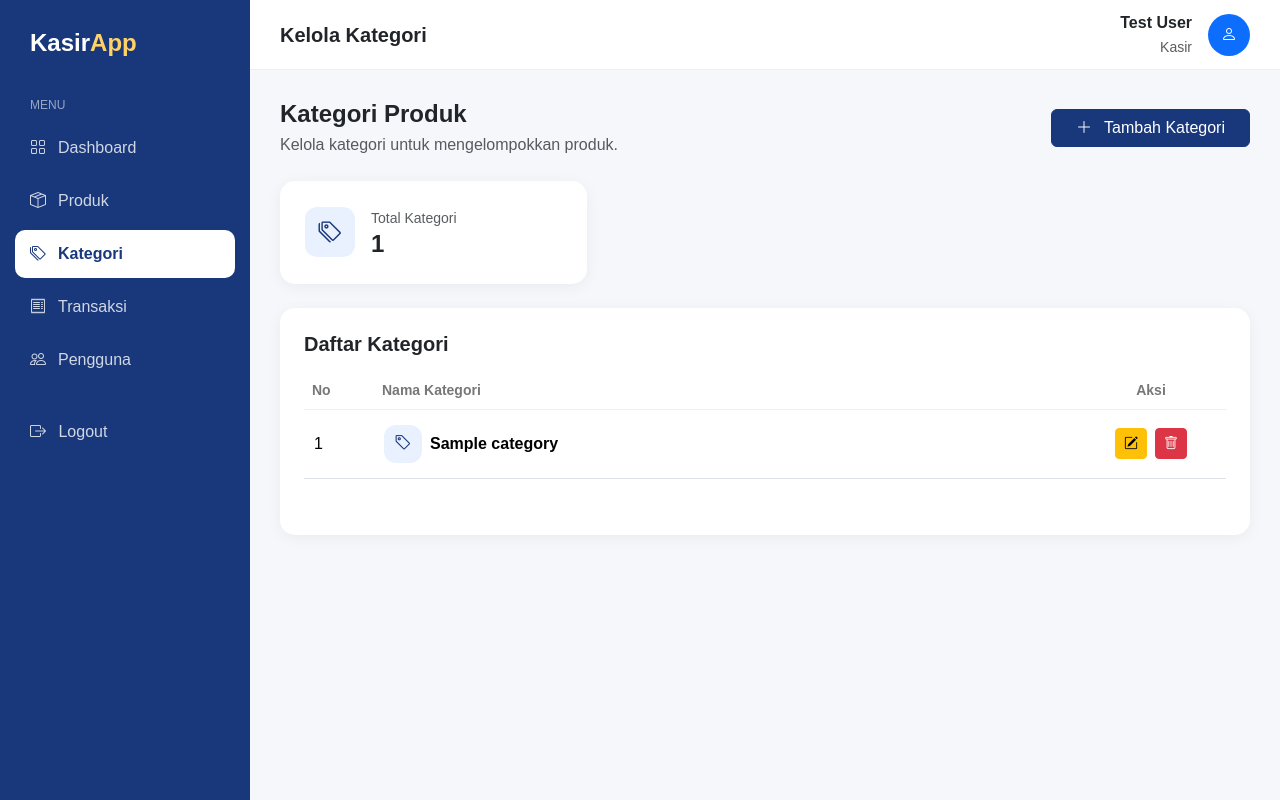
After one commit to ktrwdhi/kasir, a Laravel app: page /admin/categories in a window 1280 px wide. The commit adds this page. Run offline with Laravel 12, Linux system fonts and the light colour scheme; a user stored in the database is signed in; data comes from the database, SQL or seed files in the repository; tables that the repository leaves empty hold one stand-in row (values such as "Sample post").

Commit message:
add category

```diff
--- /dev/null
+++ b/backend/app/Http/Controllers/admin/categoryController.php
@@ -0,0 +1,70 @@
+<?php
+
+namespace App\Http\Controllers\admin;
+
+use App\Http\Controllers\Controller;
+use App\Models\category;
+use Illuminate\Http\Request;
+
+class categoryController extends Controller
+{
+    public function index()
+    {
+        $categories = Category::latest()->paginate(10);
+
+        return view('admin.categories', compact('categories'));
+    }
+
+    // Tambah kategori
+    public function store(Request $request)
+    {
+        $request->validate([
+            'name' => 'required|string|max:255|unique:categories,name',
+        ]);
+
+        Category::create([
+            'name' => $request->name,
+        ]);
+
+        return redirect()
+            ->route('admin.categories.index')
+            ->with('success', 'Kategori berhasil ditambahkan.');
+    }
+
+    // Update kategori
+    public function update(Request $request, $id)
+    {
+        $category = Category::findOrFail($id);
+
+        $request->validate([
+            'name' => 'required|string|max:255|unique:categories,name,' . $id,
+        ]);
+
+        $category->update([
+            'name' => $request->name,
+        ]);
+
+        return redirect()
+            ->route('admin.categories.index')
+            ->with('success', 'Kategori berhasil diperbarui.');
+    }
+
+    // Hapus kategori
+    public function destroy($id)
+    {
+        $category = category::findOrFail($id);
+
+        if ($category->products()->exists()) {
+            return back()->withErrors([
+                'category' => 'Kategori tidak bisa dihapus karena masih digunakan oleh produk.'
+            ]);
+        }
+
+        $category->delete();
+
+        return redirect()
+            ->route('admin.categories.index')
+            ->with('success', 'Kategori berhasil dihapus.');
+    }
+
+}
--- a/backend/app/Models/category.php
+++ b/backend/app/Models/category.php
@@ -6,5 +6,12 @@ use Illuminate\Database\Eloquent\Model;
 
 class category extends Model
 {
-    //
+    protected $fillable = [
+        'name'
+    ];
+
+    public function products()
+    {
+        return $this->hasMany(products::class, 'category_id');
+    }
 }
--- /dev/null
+++ b/backend/resources/views/admin/categories.blade.php
@@ -0,0 +1,269 @@
+
+@extends('template.admin')
+
+@section('title', 'Kelola Kategori')
+@section('page-title', 'Kelola Kategori')
+
+@section('content')
+
+<div class="container-fluid p-0">
+
+    {{-- HEADER --}}
+    <div class="d-flex flex-wrap justify-content-between align-items-center gap-3 mb-4">
+        <div>
+            <h4 class="fw-bold mb-1">Kategori Produk</h4>
+            <p class="text-muted mb-0">
+                Kelola kategori untuk mengelompokkan produk.
+            </p>
+        </div>
+
+        <button class="btn btn-primary px-4" data-bs-toggle="modal"
+            data-bs-target="#createCategoryModal">
+            <i class="bi bi-plus-lg me-2"></i>
+            Tambah Kategori
+        </button>
+    </div>
+
+    {{-- TOTAL KATEGORI --}}
+    <div class="row mb-4">
+        <div class="col-md-4">
+            <div class="card stat-card">
+                <div class="d-flex align-items-center gap-3">
+                    <div class="stat-icon">
+                        <i class="bi bi-tags"></i>
+                    </div>
+
+                    <div>
+                        <small class="text-muted">Total Kategori</small>
+                        <h4 class="fw-bold mb-0">
+                            {{ $categories->total() ?? $categories->count() }}
+                        </h4>
+                    </div>
+                </div>
+            </div>
+        </div>
+    </div>
+
+    {{-- TABLE KATEGORI --}}
+    <div class="card">
+        <div class="card-body p-4">
+
+            <div class="d-flex justify-content-between align-items-center mb-3">
+                <h5 class="fw-bold mb-0">Daftar Kategori</h5>
+            </div>
+
+            <div class="table-responsive">
+                <table class="table">
+                    <thead>
+                        <tr>
+                            <th width="70">No</th>
+                            <th>Nama Kategori</th>
+                            <th width="150" class="text-center">Aksi</th>
+                        </tr>
+                    </thead>
+
+                    <tbody>
+                        @forelse($categories as $category)
+                            <tr>
+                                <td>
+                                    {{ $loop->iteration }}
+                                </td>
+
+                                <td>
+                                    <div class="d-flex align-items-center gap-2">
+                                        <div class="stat-icon"
+                                            style="width:38px;height:38px;font-size:17px;">
+                                            <i class="bi bi-tag"></i>
+                                        </div>
+
+                                        <span class="fw-semibold">
+                                            {{ $category->name }}
+                                        </span>
+                                    </div>
+                                </td>
+
+                                <td class="text-center">
+                                    <div class="d-flex justify-content-center gap-2">
+
+                                        {{-- EDIT --}}
+                                        <button class="btn btn-sm btn-warning"
+                                            data-bs-toggle="modal"
+                                            data-bs-target="#editCategoryModal"
+                                            data-id="{{ $category->id }}"
+                                            data-name="{{ $category->name }}">
+                                            <i class="bi bi-pencil-square"></i>
+                                        </button>
+
+                                        {{-- DELETE --}}
+                                        <form
+                                            action="{{ route('admin.categories.destroy', $category->id) }}"
+                                            method="POST"
+                                            onsubmit="return confirm('Yakin ingin menghapus kategori ini?')">
+
+                                            @csrf
+                                            @method('DELETE')
+
+                                            <button type="submit" class="btn btn-sm btn-danger">
+                                                <i class="bi bi-trash"></i>
+                                            </button>
+                                        </form>
+
+                                    </div>
+                                </td>
+                            </tr>
+
+                        @empty
+                            <tr>
+                                <td colspan="3" class="text-center py-5">
+                                    <i class="bi bi-inbox text-muted"
+                                        style="font-size:40px;"></i>
+
+                                    <p class="text-muted mt-2 mb-0">
+                                        Belum ada kategori.
+                                    </p>
+                                </td>
+                            </tr>
+                        @endforelse
+                    </tbody>
+                </table>
+            </div>
+
+            {{-- PAGINATION --}}
+            @if(method_exists($categories, 'links'))
+                <div class="mt-3">
+                    {{ $categories->links() }}
+                </div>
+            @endif
+
+        </div>
+    </div>
+
+</div>
+
+
+{{-- MODAL TAMBAH KATEGORI --}}
+<div class="modal fade" id="createCategoryModal" tabindex="-1">
+    <div class="modal-dialog modal-dialog-centered">
+        <div class="modal-content border-0">
+
+            <form action="{{ route('admin.categories.store') }}" method="POST">
+
+                @csrf
+
+                <div class="modal-header">
+                    <h5 class="modal-title fw-bold">
+                        <i class="bi bi-plus-circle me-2"></i>
+                        Tambah Kategori
+                    </h5>
+
+                    <button type="button" class="btn-close"
+                        data-bs-dismiss="modal"></button>
+                </div>
+
+                <div class="modal-body">
+
+                    <label class="form-label fw-semibold">
+                        Nama Kategori
+                    </label>
+
+                    <input type="text"
+                        name="name"
+                        class="form-control"
+                        placeholder="Contoh: Makanan"
+                        required>
+
+                </div>
+
+                <div class="modal-footer">
+                    <button type="button" class="btn btn-light"
+                        data-bs-dismiss="modal">
+                        Batal
+                    </button>
+
+                    <button type="submit" class="btn btn-primary">
+                        <i class="bi bi-save me-1"></i>
+                        Simpan
+                    </button>
+                </div>
+
+            </form>
+
+        </div>
+    </div>
+</div>
+
+
+{{-- MODAL EDIT KATEGORI --}}
+<div class="modal fade" id="editCategoryModal" tabindex="-1">
+    <div class="modal-dialog modal-dialog-centered">
+        <div class="modal-content border-0">
+
+            <form id="editCategoryForm" method="POST">
+
+                @csrf
+                @method('PUT')
+
+                <div class="modal-header">
+                    <h5 class="modal-title fw-bold">
+                        <i class="bi bi-pencil-square me-2"></i>
+                        Edit Kategori
+                    </h5>
+
+                    <button type="button" class="btn-close"
+                        data-bs-dismiss="modal"></button>
+                </div>
+
+                <div class="modal-body">
+
+                    <label class="form-label fw-semibold">
+                        Nama Kategori
+                    </label>
+
+                    <input type="text"
+                        name="name"
+                        id="editCategoryName"
+                        class="form-control"
+                        placeholder="Nama kategori"
+                        required>
+
+                </div>
+
+                <div class="modal-footer">
+                    <button type="button" class="btn btn-light"
+                        data-bs-dismiss="modal">
+                        Batal
+                    </button>
+
+                    <button type="submit" class="btn btn-primary">
+                        <i class="bi bi-save me-1"></i>
+                        Update
+                    </button>
+                </div>
+
+            </form>
+
+        </div>
+    </div>
+</div>
+
+@endsection
+
+
+@section('scripts')
+<script>
+    const editCategoryModal = document.getElementById('editCategoryModal');
+
+    editCategoryModal.addEventListener('show.bs.modal', function(event) {
+
+        const button = event.relatedTarget;
+
+        const id = button.getAttribute('data-id');
+        const name = button.getAttribute('data-name');
+
+        document.getElementById('editCategoryName').value = name;
+
+        document.getElementById('editCategoryForm').action =
+            "{{ url('/admin/categories') }}/" + id;
+    });
+</script>
+@endsection
--- a/backend/resources/views/template/admin.blade.php
+++ b/backend/resources/views/template/admin.blade.php
@@ -283,6 +283,12 @@
             Produk
         </a>
 
+        <a href="{{ route('admin.categories.index') }}"
+            class="{{ request()->routeIs('admin.categories.*') ? 'active' : '' }}">
+            <i class="bi bi-tags"></i>
+            Kategori
+        </a>
+
         @if (Auth()->user()->role == "owner")
             <a href="{{ route('admin.outlet.index') }}"
                 class="{{ request()->routeIs('admin.outlet.index') ? 'active' : '' }}">
--- a/backend/routes/web.php
+++ b/backend/routes/web.php
@@ -1,6 +1,7 @@
 <?php
 
 use App\Http\Controllers\admin\authController;
+use App\Http\Controllers\admin\categoryController;
 use App\Http\Controllers\admin\dashboardController;
 use App\Http\Controllers\admin\outletController;
 use App\Http\Controllers\admin\productController;
@@ -32,4 +33,6 @@ Route::middleware(['auth'])->prefix('admin')->name('admin.')->group(function ()
     Route::put('/outlet/{id}',[outletController::class,'update'])->name('outlet.update');
     Route::delete('/outlet/{id}',[outletController::class,'delete'])->name('outlet.delete');
     Route::delete('/product/{id}',[productController::class,'delete'])->name('products.delete');
+    Route::resource('categories', categoryController::class)
+    ->names('categories');
 });
```
